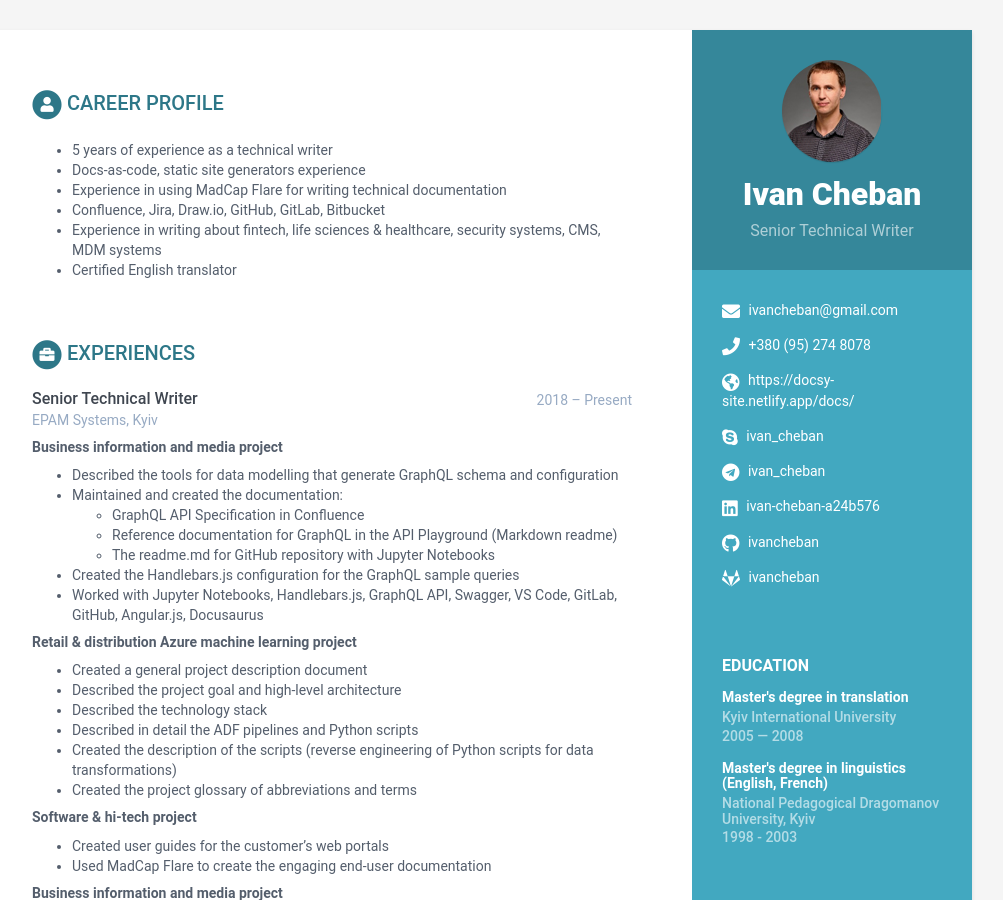
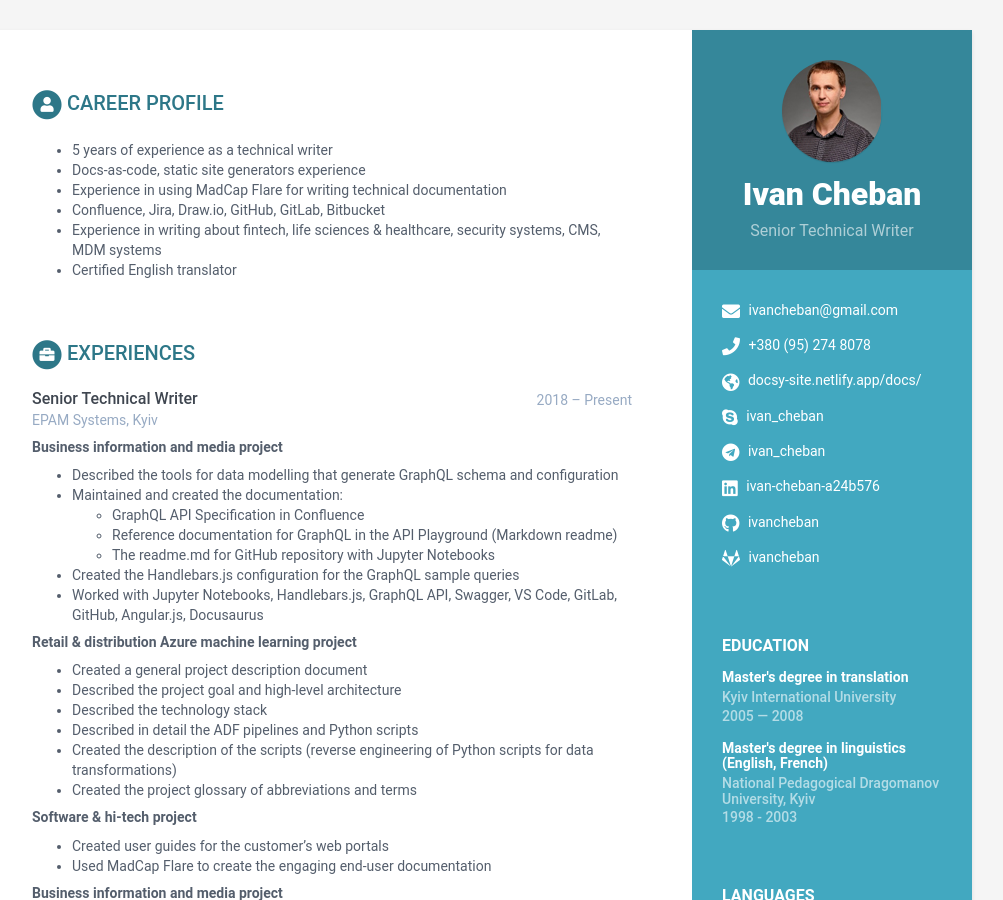
Before and after one commit to ivancheban/online-cv, a Jekyll site: the page built from index.html, in a window 1280 px wide and 900 px high. Shown: the whole window, without its empty margins (168-1171 px from the left). Built offline with Jekyll 4.4.1, drawn with Linux system fonts in a browser that asks for light colours; part of the change alters nothing that is shown.

Commit message:
fixed the website address

```diff
--- a/_data/data.yml
+++ b/_data/data.yml
@@ -14,7 +14,7 @@ sidebar:
     # Sidebar links
     email: ivancheban@gmail.com
     phone: +380 (95) 274 8078
-    website: https://docsy-site.netlify.app/docs/
+    website: docsy-site.netlify.app/docs/
     skype: ivan_cheban
     telegram: ivan_cheban
     linkedin: ivan-cheban-a24b576
```
